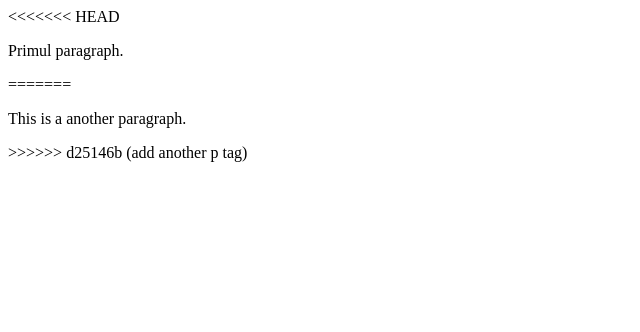
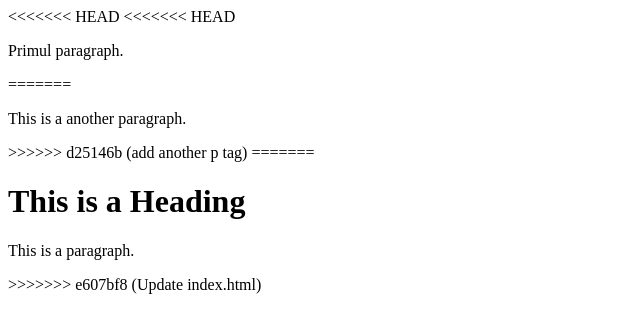
Before and after one commit to ionut020/aio, a plain HTML site: page index.html in a window 1280 px wide. Shown: the whole page, without its empty margins (0-640 px from the left). Drawn offline with Linux system fonts and the light colour scheme.

Commit message:
Update index.html

```diff
--- a/index.html
+++ b/index.html
@@ -5,10 +5,17 @@
 </head>
 <body>
 <<<<<<< HEAD
+<<<<<<< HEAD
 <p>Primul paragraph.</p>
 =======
 
 	<p>This is a another paragraph.</p
 >>>>>>> d25146b (add another p tag)
+=======
+
+  <h1>This is a Heading</h1>
+  <p>This is a paragraph.</p>
+
+>>>>>>> e607bf8 (Update index.html)
 </body>
 </html>
```
